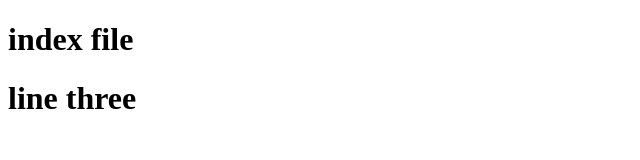
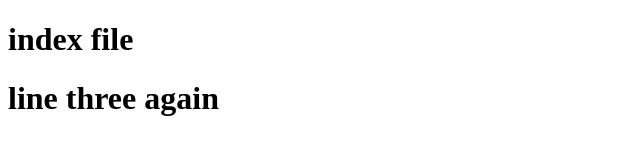
Before and after one commit to kumngha/buhle, a plain HTML site: page index.html in a window 1280 px wide. Shown: the whole page, without its empty margins (0-640 px from the left). Drawn offline with Linux system fonts and the light colour scheme.

Commit message:
index file 2

```diff
--- a/index.html
+++ b/index.html
@@ -7,6 +7,6 @@
 </head>
 <body>
     <h1>index file</h1>
-    <h1>line three</h1>
+    <h1>line three again</h1>
 </body>
 </html>
```
